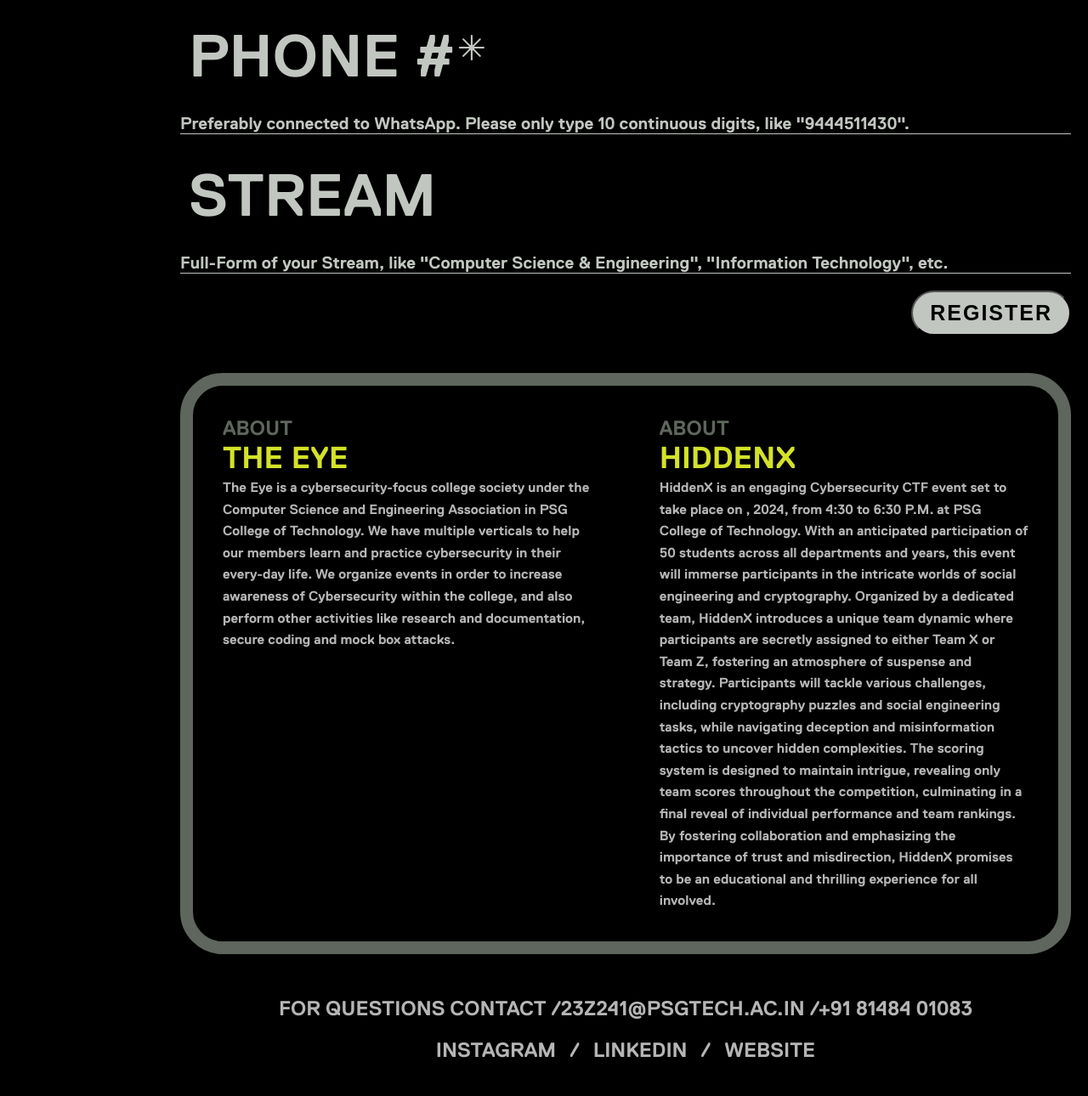
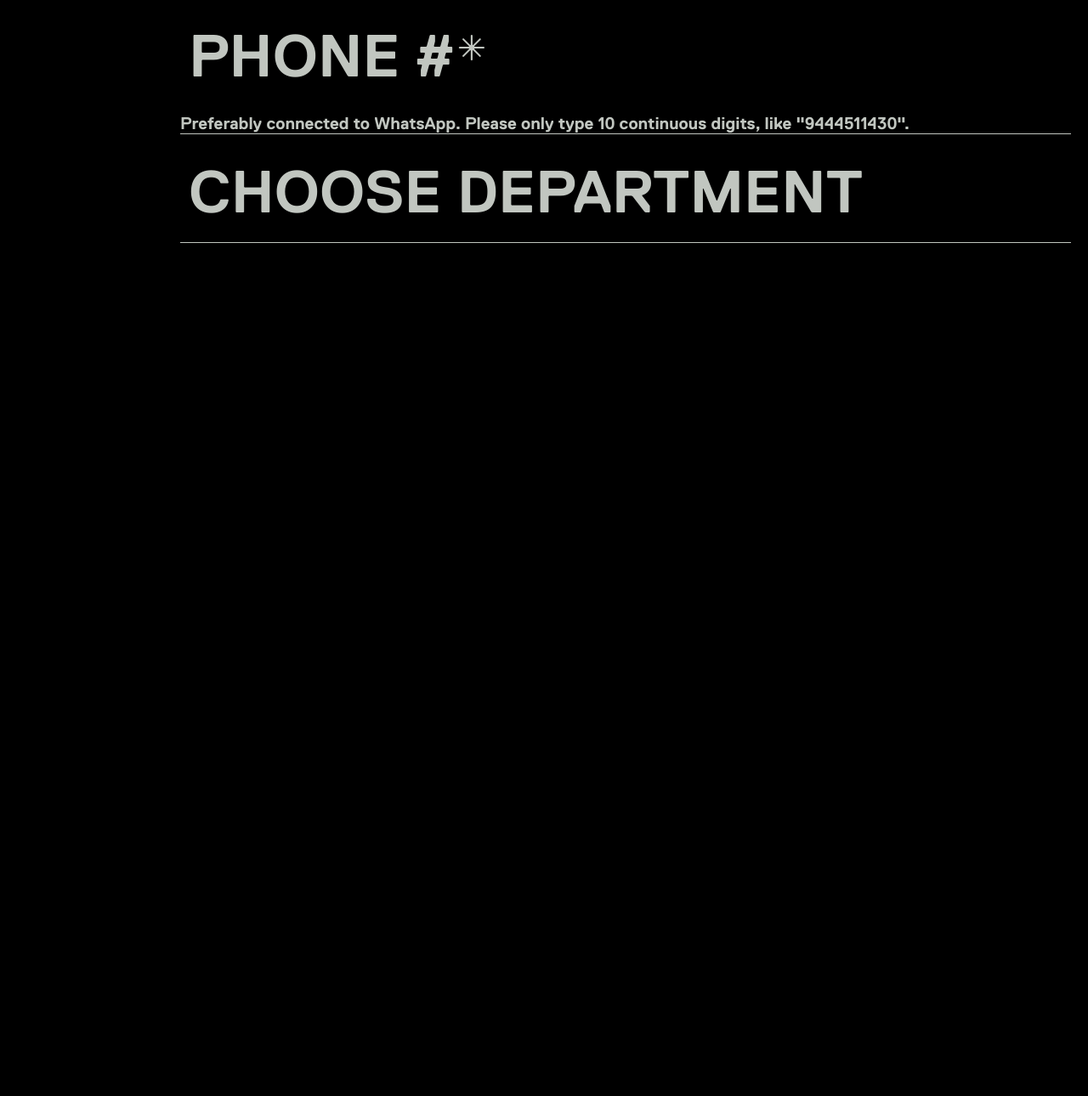
Before and after one commit to theeye-network/hiddenx-registrations, a Flask app: page / in a window 1280 px wide. Shown: the part 1599-2889 px from the top of the page at 85% size. After the commit the page ends 1885 px from the top, so only its background shows below. Run offline with Flask 3, Linux system fonts and the light colour scheme; some libraries are stand-ins or nearby versions.

Commit message:
Update regPage.html
Removed the option to type the stream and replaced it with drop down menu.

```diff
--- a/templates/regPage.html
+++ b/templates/regPage.html
@@ -92,8 +92,11 @@
                         <div class="info">Preferably connected to WhatsApp. Please only type 10 continuous digits, like "9444511430".</div>
                     </div>
                     <div class="input-container">
-                        <input name="stream" class="form-input" type="text" placeholder="STREAM">
-                        <div class="info">Full-Form of your Stream, like "Computer Science & Engineering", "Information Technology", etc.</div>
+                        <select name="stream" class="form-input">
+                        <option value="" disabled selected>CHOOSE DEPARTMENT</option>
+                        <option value="CSE">Computer Science and Engineering</option>
+                        <option value="CSE AIML>Computer Science and Engineering (AIML)</option>
+                        </select>
                     </div>
                     <div style="display: flex;">
                         <p style="color: #D3E228;text-transform: uppercase;" id="submitted-btn"></p>
```
